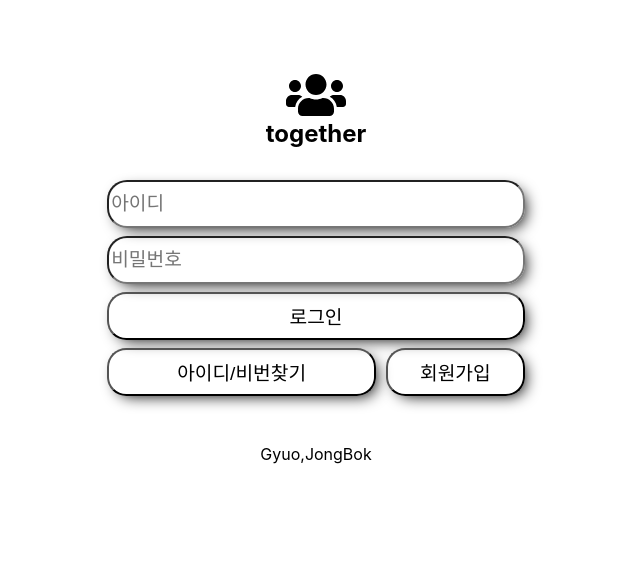
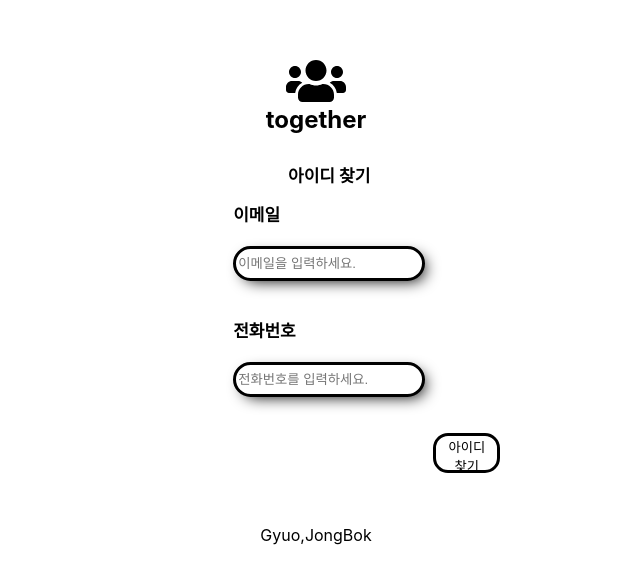
Before and after one commit to JongBok5057/together, a React (Create React App) app: page / in a window 1280 px wide. Shown: the part 129-712 px from the top of the page, without its empty margins (324-964 px from the left). Built offline with nearby package versions, Linux system fonts and the light colour scheme.

Commit message:
UI update

```diff
--- a/src/app.jsx
+++ b/src/app.jsx
@@ -1,11 +1,14 @@
 import React from "react";
 import styles from "./app.module.css";
+import FindId from "./components/find_id/find_id";
+import FindPw from "./components/find_pw/find_pw";
 import Login from "./components/login/login";
+import Signup from './components/signup/signup';
 
 function App() {
   return (
     <div className={styles.app}>
-      <Login />
+      <FindId />
     </div>
   );
 }
--- /dev/null
+++ b/src/components/find_id/find_id.jsx
@@ -0,0 +1,33 @@
+import React from 'react';
+import Footer from '../footer/footer';
+import Header from '../header/header';
+import styles from './find_id.module.css';
+
+const FindId = () => {
+    return (
+        <section className={styles.wrap}>
+            <Header />
+            <section>
+                <div className={styles.div1}>아이디 찾기</div>
+                <ul className={styles.list}>
+                    <li>
+                        <div>이메일</div>
+                        <input type="text" placeholder="이메일을 입력하세요."/>
+                    </li>
+                    <li>
+                        <div>전화번호</div>
+                        <input type="text" placeholder="전화번호를 입력하세요."/>
+                    </li>
+                    <li>
+                        <button>아이디 찾기</button>
+                    </li>
+                </ul>
+            </section>
+            <Footer />
+        </section>
+    );
+}
+
+
+
+export default FindId;
--- /dev/null
+++ b/src/components/find_id/find_id.module.css
@@ -0,0 +1,43 @@
+@value makerLightPink from  '../../common/colors.css';
+
+.wrap {
+    margin: 0 auto;
+    background-color: white;
+    display: flex;
+    flex-direction: column;
+    align-items: flex-start;
+    width: 22%;
+    height: 445px;
+  }
+
+  .list {
+    list-style: none;
+    display: flex;
+    flex-direction: column;
+    justify-content: center;
+    width: 100%;
+  }
+
+  button {
+    position: relative;
+    height: 40px;
+    width: 30%;
+    border-radius: 15px;
+    cursor: pointer;
+    border: 3px solid black;
+    background-color: white;
+    left: 200px;
+  }
+
+  button:hover {
+    background: makerLightPink;
+  }
+
+    .div1 {
+      position: relative;
+      text-align: center;
+      font-size: 17px;
+      font-weight: bolder;
+      left: 20px;
+      top: 20px;
+    }
--- /dev/null
+++ b/src/components/find_pw/find_pw.jsx
@@ -0,0 +1,31 @@
+import React from 'react';
+import styles from './find_pw.module.css';
+import Footer from '../footer/footer';
+import Header from '../header/header';
+
+const FindPw = () => {
+    return (
+        <section className={styles.wrap}>
+            <Header />
+            <section>
+                <div className={styles.div1}>비밀번호 변경</div>
+                <ul className={styles.list}>
+                    <li>
+                        <div>아이디</div>
+                        <input type="text" placeholder="아이디를 입력하세요."/>
+                    </li>
+                    <li>
+                        <div>비밀번호 변경</div>
+                        <input type="text" placeholder="아이디를 입력하세요."/>
+                    </li>
+                    <li>
+                        <button>비밀번호 변경</button>
+                    </li>
+                </ul>
+            </section>
+            <Footer />
+        </section>
+    );
+}
+
+export default FindPw;
--- /dev/null
+++ b/src/components/find_pw/find_pw.module.css
@@ -0,0 +1,45 @@
+@value makerLightPink from  '../../common/colors.css';
+
+@value makerLightPink from  '../../common/colors.css';
+
+.wrap {
+    margin: 0 auto;
+    background-color: white;
+    display: flex;
+    flex-direction: column;
+    align-items: flex-start;
+    width: 22%;
+    height: 445px;
+  }
+
+  .list {
+    list-style: none;
+    display: flex;
+    flex-direction: column;
+    justify-content: center;
+    width: 100%;
+  }
+
+  button {
+    position: relative;
+    height: 40px;
+    width: 35%;
+    border-radius: 15px;
+    cursor: pointer;
+    border: 3px solid black;
+    background-color: white;
+    left: 200px;
+  }
+
+  button:hover {
+    background: makerLightPink;
+  }
+
+  .div1 {
+    position: relative;
+    text-align: center;
+    font-size: 17px;
+    font-weight: bolder;
+    left: 20px;
+    top: 20px;
+  }
--- a/src/components/login/login.module.css
+++ b/src/components/login/login.module.css
@@ -2,7 +2,7 @@
 
 .login {
   width: 30em;
-  height: 26em;
+  height: 24em;
   text-align: center;
   display: flex;
   flex-direction: column;
--- a/src/components/signup/signup.jsx
+++ b/src/components/signup/signup.jsx
@@ -8,12 +8,11 @@ const Signup = () => {
     <section className={styles.wrap}>
       <Header />
       <section>
+        <div className={styles.div2}>회원가입</div>
         <ul className={styles.list}>
           <li>
-            <div>아이디</div>{" "}
-            <span>
-              <button className={styles.check_button}>중복확인</button>
-            </span>
+            <div className={styles.div1}>아이디</div>
+            <button className={styles.check_button}>중복확인</button>
             <input type="text" placeholder="아이디를 입력하세요." />
           </li>
           <li>
@@ -29,6 +28,10 @@ const Signup = () => {
             <input type="text" placeholder="닉네임을 입력하세요." />
           </li>
           <li>
+            <div>전화번호</div>
+            <input type="text" placeholder="전화번호를 입력하세요."/>
+          </li>
+          <li>
             <button className={styles.signup_button} value="submit">
               회원가입
             </button>
--- a/src/components/signup/signup.module.css
+++ b/src/components/signup/signup.module.css
@@ -7,7 +7,7 @@
   flex-direction: column;
   align-items: flex-start;
   width: 25%;
-  height: 800px;
+  height: 850px;
   border-radius: 20px;
 }
 
@@ -23,7 +23,7 @@ input {
   border-radius: 20px;
   outline: none;
   cursor: pointer;
-  height: 40px;
+  height:35px;
   width: 15vw;
   margin-top: 20px;
   border: 0.2rem solid black;
@@ -36,8 +36,9 @@ input:hover {
 }
 
 .signup_button {
+  position: relative;
   height: 40px;
-  width: 50%;
+  width: 35%;
   border-radius: 15px;
   cursor: pointer;
   border: 3px solid black;
@@ -53,21 +54,37 @@ input:hover {
 }
 
 .check_button {
+  position: relative;
+  left: 10px;
+  top: 57px;
   height: 40px;
   width: 20%;
   border-radius: 15px;
   cursor: pointer;
-  float: right;
-  margin-top: 21px;
+  margin-left:280px;
   border: 3px solid black;
   background-color: white;
 }
 
 ul > li > div {
-  font-size: 20px;
+  font-size: 17px;
   font-weight: bolder;
 }
 
 ul > li {
-  padding: 20px;
+  padding: 18px;
 }
+
+.div1 {
+  position: relative;
+  top: 35px;
+}
+
+.div2 {
+    position: relative;
+    text-align: center;
+    font-size: 20px;
+    font-weight: bolder;
+    left: 2px;
+    top: 20px;
+  }
```
Also changed, not shown: 1 other file (tests, documents, lock files or other folders).
